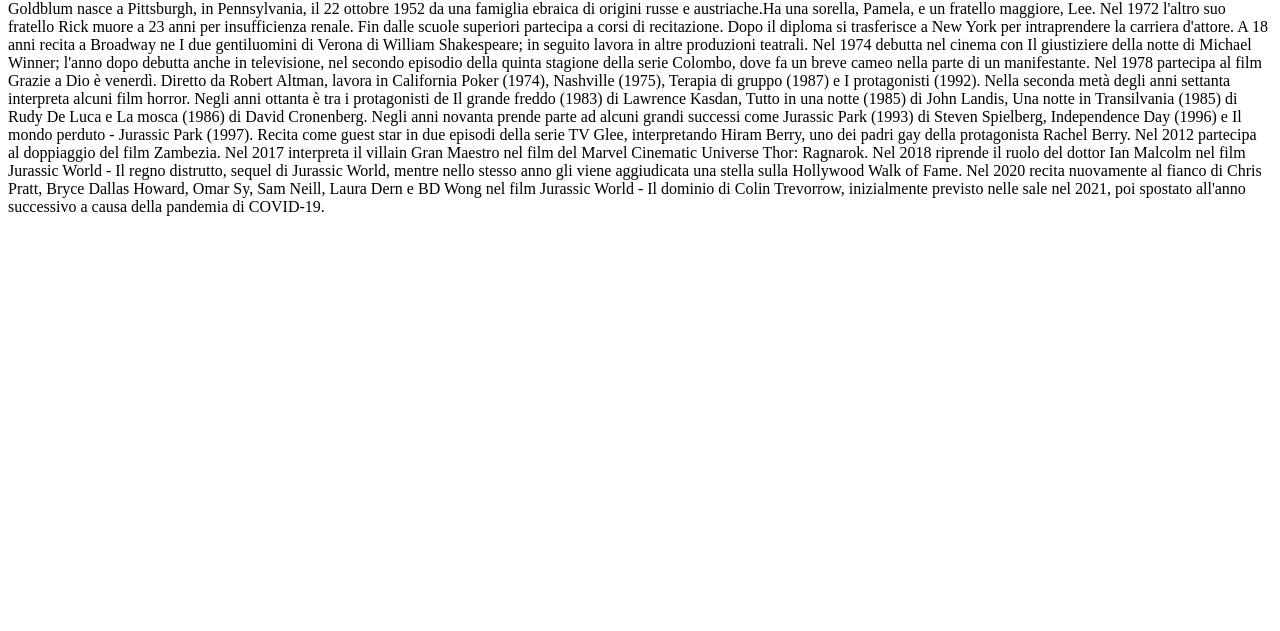
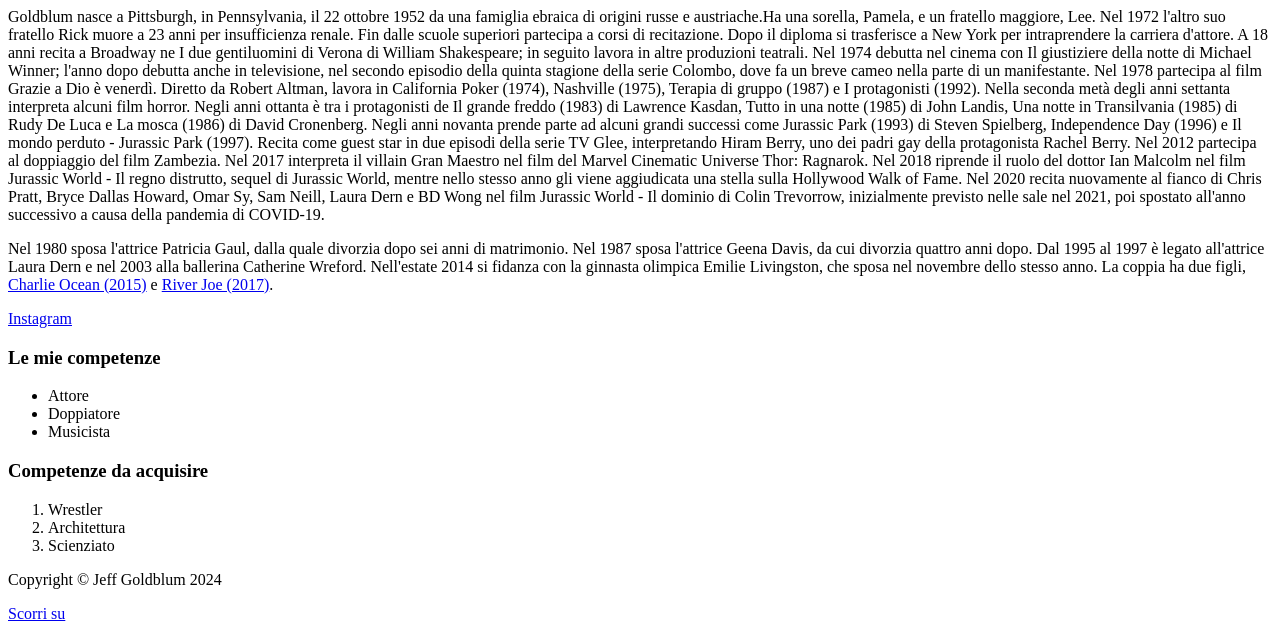
Before and after one commit to Jonathan130900/Esercizio_1, a plain HTML site: page index.html in a window 1280 px wide. Shown: the part 465-1096 px from the top of the page. Before the commit the page ends 800 px from the top, so only its background shows below. Drawn offline with Linux system fonts and the light colour scheme.

Commit message:
Aggiunta liste e copyright

```diff
--- a/index.html
+++ b/index.html
@@ -3,22 +3,24 @@
 <head>
     <meta charset="UTF-8">
     <meta name="viewport" content="width=<device-width>, initial-scale=1.0">
-    <title>Presentazione</title>
+    <title>Jeff Goldblum</title>
 </head>
 <body>
     <a href="#fine" title="Scorri giù" id="inizio">
         Scorri giù
     </a>
-
+    <div>
         <h1>
             Jeff Goldblum
         </h1>
-    <h4>
+        <h2>
             JGold@business.com
-    </h4>
-
+        </h2>
+    </div>
+    <a href="javascript:voic(0)">
         <img src="https://variety.com/wp-content/uploads/2024/10/goldblum-jurassic.jpg?w=1000&h=667&crop=1" alt="Jeff Goldblum"/>
-
+    </a>
+    <div>
         <p>
             Goldblum nasce a Pittsburgh, in Pennsylvania, il 22 ottobre 1952 da una famiglia ebraica di origini russe e austriache.Ha una sorella, Pamela, e un fratello maggiore, Lee. Nel 1972 l'altro suo fratello Rick muore a 23 anni per insufficienza renale. Fin dalle scuole superiori partecipa a corsi di recitazione. Dopo il diploma si trasferisce a New York per intraprendere la carriera d'attore. A 18 anni recita a Broadway ne I due gentiluomini di Verona di William Shakespeare; in seguito lavora in altre produzioni teatrali.
             Nel 1974 debutta nel cinema con Il giustiziere della notte di Michael Winner; l'anno dopo debutta anche in televisione, nel secondo episodio della quinta stagione della serie Colombo, dove fa un breve cameo nella parte di un manifestante. Nel 1978 partecipa al film Grazie a Dio è venerdì. Diretto da Robert Altman, lavora in California Poker (1974), Nashville (1975), Terapia di gruppo (1987) e I protagonisti (1992). Nella seconda metà degli anni settanta interpreta alcuni film horror. Negli anni ottanta è tra i protagonisti de Il grande freddo (1983) di Lawrence Kasdan, Tutto in una notte (1985) di John Landis, Una notte in Transilvania (1985) di Rudy De Luca e La mosca (1986) di David Cronenberg.
@@ -26,5 +28,52 @@
             Nel 2017 interpreta il villain Gran Maestro nel film del Marvel Cinematic Universe Thor: Ragnarok. Nel 2018 riprende il ruolo del dottor Ian Malcolm nel film Jurassic World - Il regno distrutto, sequel di Jurassic World, mentre nello stesso anno gli viene aggiudicata una stella sulla Hollywood Walk of Fame. Nel 2020 recita nuovamente al fianco di Chris Pratt, Bryce Dallas Howard, Omar Sy, Sam Neill, Laura Dern e BD Wong nel film Jurassic World - Il dominio di Colin Trevorrow, inizialmente previsto nelle sale nel 2021, poi spostato all'anno successivo a causa della pandemia di COVID-19.
         </p>
 
+        <p>
+            Nel 1980 sposa l'attrice Patricia Gaul, dalla quale divorzia dopo sei anni di matrimonio. Nel 1987 sposa l'attrice Geena Davis, da cui divorzia quattro anni dopo. Dal 1995 al 1997 è legato all'attrice Laura Dern e nel 2003 alla ballerina Catherine Wreford. Nell'estate 2014 si fidanza con la ginnasta olimpica Emilie Livingston, che sposa nel novembre dello stesso anno. La coppia ha due figli, <a href="javascript:voic(0)">Charlie Ocean (2015)</a> e <a href="javascript:voic(0)">River Joe (2017)</a>.
+        </p>
+    </div>
+    <div>
+        <a href="https://www.instagram.com/jeffgoldblum/?hl=en">
+            Instagram
+        </a>
+    </div>
+    <div>
+        <h3>
+            Le mie competenze
+        </h3>
+        <ul>
+            <li>
+                Attore
+            </li>
+            <li>
+                Doppiatore
+            </li>
+            <li>
+                Musicista
+            </li>
+        </ul>
+    </div>
+    <div>
+        <h3>
+            Competenze da acquisire
+        </h3>
+        <ol>
+            <li>
+                Wrestler
+            </li>
+            <li>
+                Architettura
+            </li>
+            <li>
+                Scienziato
+            </li>
+        </ol>
+    </div>
+    <div>
+        <p>Copyright &#169; Jeff Goldblum 2024</p>
+    </div>
+    <a href="#inizio" title="Scorri su" id="fine">
+        Scorri su
+    </a>
 </body>
 </html>
```
Lines whose indentation alone changed are shown as unchanged.
